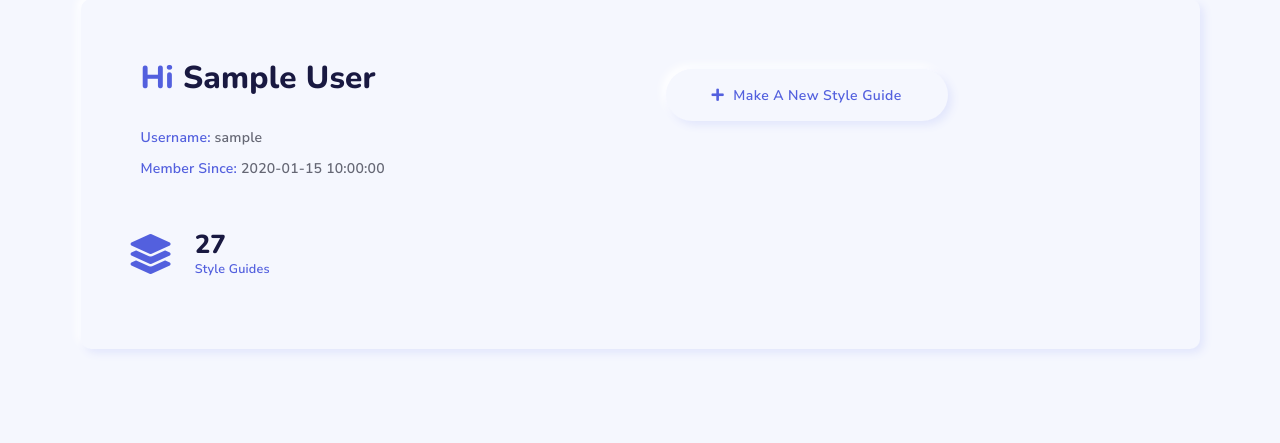
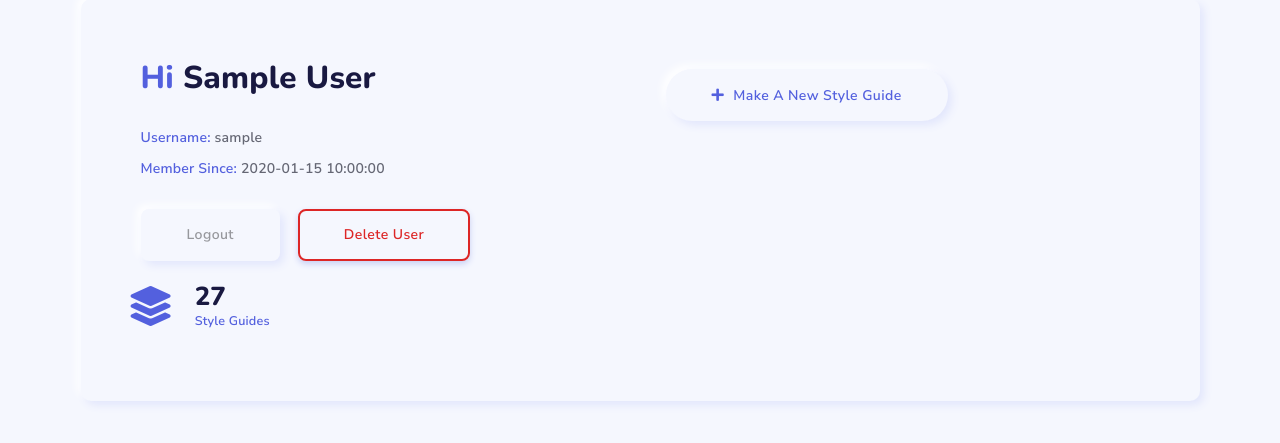
Before and after one commit to sashacandoit/style-guide-generator, a Flask app: a page that uses project/templates/base.html in a window 1280 px wide. Shown: the part 186-629 px from the top of the page. Run offline with Flask 2, Linux system fonts and the light colour scheme; the visitor is signed in with stand-in values (Sample User, id 1); tables that the repository leaves empty hold one stand-in row (values such as "Sample post"); some libraries are stand-ins or nearby versions.

```diff
--- a/project/app.py
+++ b/project/app.py
@@ -1,5 +1,5 @@
 from flask import Flask, render_template, request, flash, redirect, session
-from forms import AddUserForm, LoginForm, UpdateUserForm
+from forms import AddUserForm, LoginForm, UpdateUserForm, DeleteForm
 from models import db, connect_db, User, APIFontStyle
 from sqlalchemy.exc import IntegrityError
 # from api_keys import GOOGLE_API_KEY
@@ -106,5 +106,26 @@ def show_user(username):
         return redirect('/login')
 
     user = User.query.get(username)
+    form = DeleteForm()
 
-    return render_template('user_profile.html', user=user)
+    return render_template('user_profile.html', user=user, form=form)
+
+
+@app.route('/users/<username>/delete', methods=["GET", "POST"])
+def delete_user(username):
+    """Delete current user in session"""
+
+    user = User.query.get_or_404(username)
+
+    if username != session['username'] or "username" not in session:
+        # flash('Sorry, you are not authorized to view that page')
+        return redirect('/')
+
+    form = DeleteForm()
+    if form.validate_on_submit():
+        db.session.delete(user)
+        db.session.commit()
+        session.pop("username")
+
+    flash("User Deleted!", "info")
+    return redirect('/')
--- a/project/forms.py
+++ b/project/forms.py
@@ -12,8 +12,8 @@ import email_validator
 class AddUserForm(FlaskForm):
     """Form for adding new users"""
 
+    username = StringField('Username', validators=[DataRequired()])
     full_name = StringField('Full Name', validators=[DataRequired()])
-    username = StringField('Username', validators=[DataRequired()])
     email = StringField('E-mail', validators=[DataRequired(), Email()])
     password = PasswordField('Password', validators=[Length(min=6)])
 
@@ -28,8 +28,12 @@ class LoginForm(FlaskForm):
 class UpdateUserForm(FlaskForm):
     """Form for updating user profile"""
 
+    username = StringField('Username')
     fullname = StringField('Full Name', validators=[DataRequired()])
-    username = StringField('Username')
     email = StringField('E-mail', validators=[Email()])
 
     password = PasswordField('Current Password')
+
+
+class DeleteForm(FlaskForm):
+    """Intentionally blank"""
--- a/project/models.py
+++ b/project/models.py
@@ -35,8 +35,7 @@ class User(db.Model):
 
     email = db.Column(
         db.Text,
-        nullable=False,
-        unique=True,
+        nullable=False
     )
 
     password = db.Column(
--- a/project/templates/base.html
+++ b/project/templates/base.html
@@ -52,7 +52,7 @@
                         </a>
                     </li>
                     <li class="nav-item">
-                        <a class="nav-link" href="#">
+                        <a class="nav-link" href="/">
                             <i class="fas fa-user mr-5"></i>
                             <span>Account</span>
                         </a>
--- a/project/templates/user_profile.html
+++ b/project/templates/user_profile.html
@@ -11,6 +11,13 @@
                         <h3 class="mb-30 fw-bold"><span class="text-primary">Hi</span> {{ user.full_name }}</h3>
                         <p class=""><span class="text-primary">Username:</span> {{ user.username }}</p>
                         <p class="mb-30"><span class="text-primary">Member Since:</span> {{ user.timestamp }}</p>
+
+                        <form method="POST" action="/users/{{user.username}}/delete">
+                            {{ form.hidden_tag() }}
+                            <a href="/logout" class="btn btn-secondary">Logout</a>
+                            <button class="btn btn-outline-danger mx-3">Delete User</button>
+                        </form>
+
                     </div><!-- / box-description -->
                     <div class="row">
                         <div class="col-md-6 mb-30">
```
